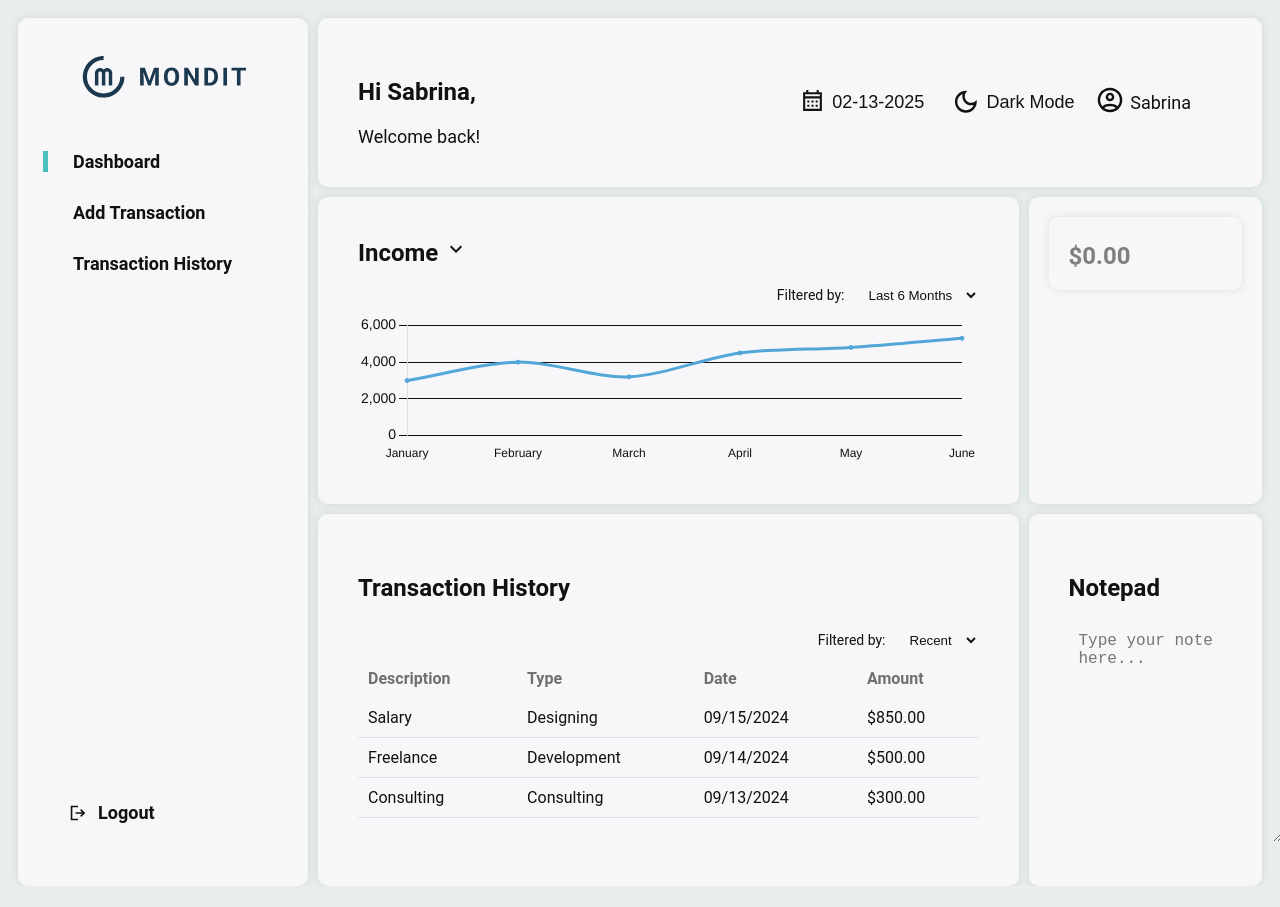
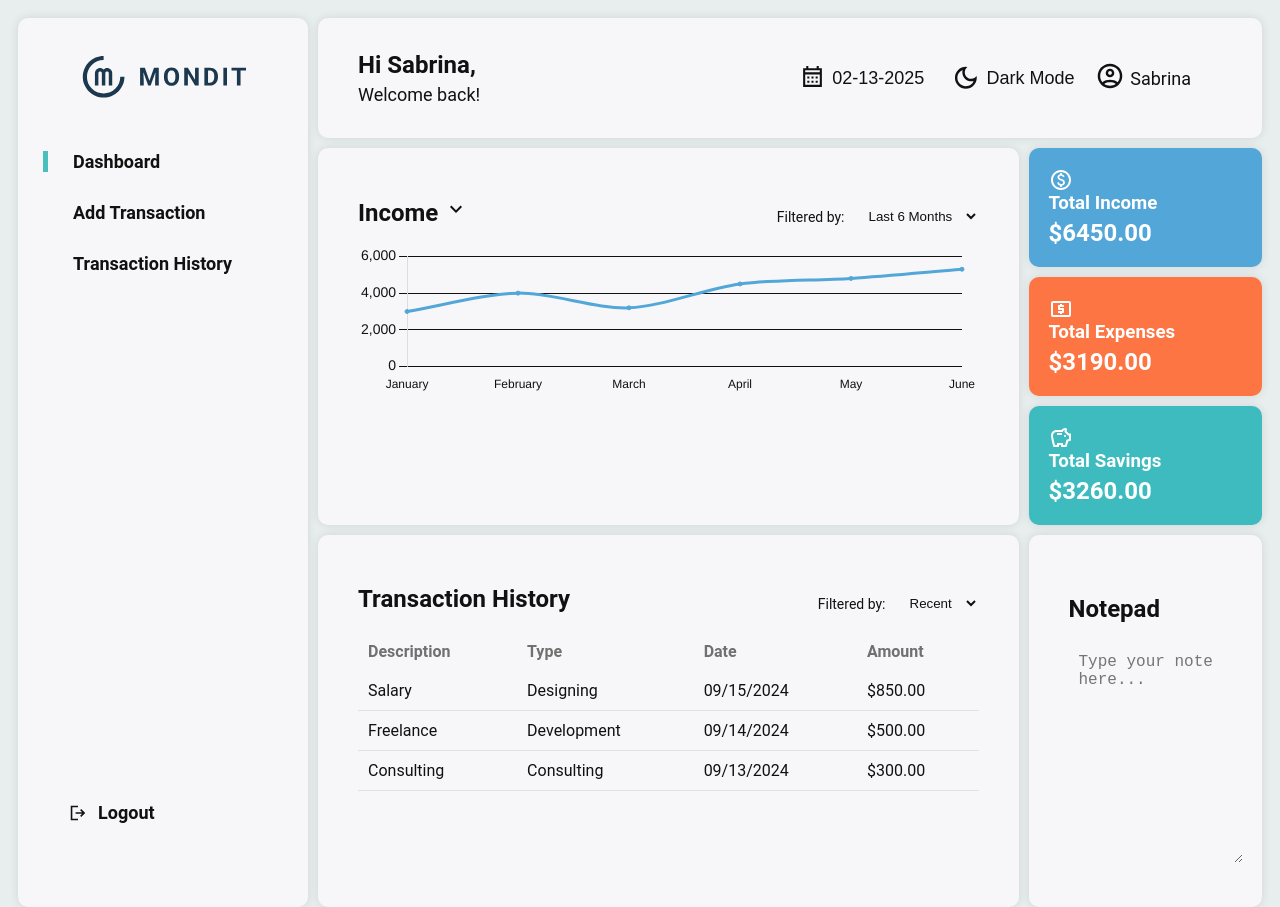
Before and after one commit to capaciadesiree/CB-FINAL-PROJECT, a React (Create React App) app in the folder frontend/: page /dashboard in a window 1280 px wide. Before the commit the page ends 886 px from the top, so only its background shows below. Built offline with nearby package versions, Linux system fonts and the light colour scheme.

Commit message:
frontend: changes in structure, added API connections, deleted one component

```diff
--- a/frontend/src/Components/chart.js
+++ b/frontend/src/Components/chart.js
@@ -3,6 +3,7 @@ import { Chart as ChartJS, LineElement, PointElement, LinearScale, Title, Toolti
 import { Line } from 'react-chartjs-2';
 import styled, { useTheme } from 'styled-components';
 import ArrowDownIcon from '@mui/icons-material/KeyboardArrowDownOutlined';
+// import axios from 'axios';
 
 ChartJS.register(LineElement, PointElement, LinearScale, Title, Tooltip, CategoryScale);
 
@@ -15,6 +16,7 @@ const TitleContainer = styled.div`
   justify-content: space-between;
   align-items: center;
   position: relative;
+  margin-bottom: 10px;
 `;
 
 const TitleDropdown = styled.h2`
@@ -76,7 +78,10 @@ const LineChart = () => {
   const [dataType, setDataType] = useState('Income'); // stores current data type (income, expenses, savings)
   const [isDropdownOpen, setIsDropdownOpen] = useState(false); // manages dropdown state (open/close)
   const [timeRange, setTimeRange] = useState('6 Months'); // stores current time range (by month)
+  const [apiData, setApiData] = useState([{ labels: [], data: [] }]); // state to store API data
+  // const [filteredData, setFilteredData] = useState({ labels: [], data: [] }); // state to store filtered data
   const chartRef = useRef(null);
+  const useSampleData = true; // toggle this to switch between sample to API data
 
   // color map by dataType
   const colorMapping = {
@@ -85,19 +90,76 @@ const LineChart = () => {
     Savings: '#3DBBBF'
   };
 
-  // // applied gradient for the chart
-  // useEffect(() => {
-  //   if (chartRef.current && chartRef.current.chartInstance) {
-  //     const chart = chartRef.current.chartInstance;
-  //     const ctx = chart.ctx;
-  //     const gradient = ctx.createLinearGradient(0, 0, 0, 400);
-  //     gradient.addColorStop(0, `${colorMapping[dataType]}20`);
-  //     gradient.addColorStop(1, colorMapping[dataType]);
+  /*
+  //funtion to fetch chart data from API
+  const fetchChartData = async () => {
+    try {
+      const response = await axios.get('replace_with_api_endpoint');
+      setApiData(response.data);
+    } catch (error) {
+      console.error('Error fetching chart data:', error);
+    }
+  };
 
-  //     chart.data.datasets[0].backgroundColor = gradient;
-  //     chart.update();
-  //   }
-  // }, [theme, dataType, colorMapping]);
+  // useEffect to fetch data when the component mounts
+  useEffect(() => {
+    if (!useSampleData) {
+      fetchChartData();
+    }
+  }, [useSampleData]);
+  */
+
+  // sample data for testing
+  const sampleData = {
+    Income: {
+      labels: ['January', 'February', 'March', 'April', 'May', 'June'],
+      data: [3000, 4000, 3200, 4500, 4800, 5300]
+    },
+    Expenses: {
+      labels: ['January', 'February', 'March', 'April', 'May', 'June'],
+      data: [500, 1000, 400, 1000, 1100, 1400]
+    },
+
+    Savings: {
+      labels: ['January', 'February', 'March', 'April', 'May', 'June'],
+      data: [1500, 3000, 2500, 3500, 4000, 3200]
+    }
+  };
+
+  /*
+  // function to filter data based on time range
+  const filterDataByTimeRange = (data) => {
+    let filteredLabels = [];
+    let filteredData = [];
+
+    switch (timeRange) {
+      case '1 Month':
+        filteredLabels = data.labels.slice(-1);
+        filteredData = data.data.slice(-1);
+        break;
+      case '3 Months':
+        filteredLabels = data.labels.slice(-2);
+        filteredData = data.data.slice(-2);
+        break;
+      case '6 Months':
+      default:
+        filteredLabels = data.labels;
+        filteredData = data.data;
+        break;
+    }
+
+    return { label: filteredLabels, data: filteredData };
+  };
+  */
+
+  // determine which data to use (API or sample)
+  const chartData = useSampleData ? sampleData[dataType] : apiData;
+
+  /*
+  useEffect(() => {
+    setFilteredData(filterDataByTimeRange(chartData));
+  }, [timeRange, chartData]);
+  */
 
   // chart data & style
   const data = {
@@ -105,9 +167,7 @@ const LineChart = () => {
     datasets: [
       {
         label: dataType,
-        data: dataType === 'Income' ? [3000, 4000, 3200, 4500, 4800, 5300] :
-              dataType === 'Expenses' ? [2500, 3000, 2800, 3500, 3700, 3900] :
-              [500, 1000, 400, 1000, 1100, 1400],
+        data: chartData.data,
         fill: true,
         backgroundColor: colorMapping[dataType],
         borderColor: colorMapping[dataType],
@@ -173,6 +233,7 @@ const LineChart = () => {
   const handleDataTypeChange = (value) => {
     setDataType(value);
     setIsDropdownOpen(false); // auto close after selection
+    // setFilteredData(filterDataByTimeRange(sampleData[value])); // update filtered data on data type change
   };
 
   // handles dropdown open/close state of title
@@ -183,6 +244,7 @@ const LineChart = () => {
   // handles the changed in time range (filter by) dropdown
   const handleTimeRangeChange = (event) => {
     setTimeRange(event.target.value);
+    // setFilteredData(filterDataByTimeRange(chartData)); // update filtered data on time range change
     // Modify labels and data based on the selected time range
     // Example: adjust data to show last 3 months or last month
   };
@@ -200,8 +262,6 @@ const LineChart = () => {
             <option onClick={() => handleDataTypeChange('Savings')}>Savings</option>
           </DropdownMenu>
         )}
-      </TitleContainer>
-
         <TimeRangeContainer>
           <TimeRangeLabel htmlFor="timeRangeSelect">Filtered by:</TimeRangeLabel>
 
@@ -215,6 +275,8 @@ const LineChart = () => {
             <option value="1 Month">Last 1 Month</option>
           </TimeRangeSelect>
         </TimeRangeContainer>
+      </TitleContainer>
+
 
       <ChartContainer>
         <Line ref={chartRef} data={data} options={options} />
--- a/frontend/src/Components/header.js
+++ b/frontend/src/Components/header.js
@@ -12,9 +12,9 @@ const HeaderContainer = styled.header`
   display: flex;
   justify-content: space-between;
   align-items: center;
+  max-height: 80px;
   padding: 20px;
   gap: 300px;
-
 `;
 
 const SubContainer = styled.div`
@@ -50,7 +50,9 @@ const Greeting = styled.div`
 `;
 
 const UserName = styled.div`
-  font-weight: normal;
+  font-weight: bold;
+  font-size: 24px;
+  margin-bottom: 5px;
 `;
 
 const Message = styled.div`
@@ -137,7 +139,7 @@ const Header = ({ showGreeting }) => { // added prop in header to show greeting
     <HeaderContainer>
       {showGreeting ? (
         <Greeting>
-          <UserName><h2>Hi Sabrina,</h2></UserName>
+          <UserName>Hi Sabrina,</UserName>
           <Message>Welcome back!</Message>
         </Greeting>
       ) : (
--- a/frontend/src/Components/notepad.js
+++ b/frontend/src/Components/notepad.js
@@ -10,7 +10,7 @@ const NotepadContainer = styled.div`
 `;
 
 const TextArea = styled.textarea`
-  width: 100%;
+  width: 80%;
   height: 200px;
   padding: 10px;
   font-size: 16px;
--- a/frontend/src/Components/summaryBox.js
+++ b/frontend/src/Components/summaryBox.js
@@ -1,13 +1,35 @@
 import React, { useEffect, useState } from 'react';
 import styled from 'styled-components';
 // import axios from 'axios';
+import PaidIcon from '@mui/icons-material/PaidOutlined';
+import AtmIcon from '@mui/icons-material/LocalAtmOutlined';
+import SavingsIcon from '@mui/icons-material/SavingsOutlined';
 
 const BoxContainer = styled.div`
+  padding: 20px;
   border-radius: 10px;
   box-shadow: 0 0 10px rgba(0, 0, 0, 0.1);
-  width: ${({ fullWidth }) => fullWidth ? '100%' : 'auto'};
-  padding: 20px;
-  color: grey;
+  background-color: ${({ boxType }) => {
+    switch (boxType) {
+      case 'income':
+        return '#52A6D8';
+      case 'expenses':
+        return '#FD7543';
+      case 'savings':
+        return '#3DBBBF';
+      default:
+        return '#FFFFFF'; //default color if none of the specified types match
+    }
+  }};
+  color: #FFFFFF;
+  display: flex;
+  align-items: ${({ layout }) => layout === 'horizontal' ? 'center' : 'flex-start'};
+  // flex: ${({ layout }) => layout === 'horizontal' ? '1' : 'initial'};
+  margin-right: ${({ layout, boxType }) => layout === 'horizontal' && boxType !== 'expenses' ? '10px' : '0'};
+  flex-direction: ${({ layout }) => layout === 'horizontal' ? 'row' : 'column'};
+  text-align: ${({ layout }) => layout === 'horizontal' ? 'left' : 'center'};
+  justify-content: ${({ layout }) => layout === 'horizontal' ? 'space-between' : 'center'};
+  flex-grow: 1;
 `;
 
 const Title = styled.h3`
@@ -15,40 +37,65 @@ const Title = styled.h3`
 `;
 
 const Amount = styled.p`
-  margin: 5px 0 0 0;
   font-size: 24px;
   font-weight: bold;
+  margin: ${({ layout }) => layout === 'horizontal' ? '0' : '5px 0 0 0'};
 `;
 
-const SummaryBox = ({ theme, title, dataKey, fullWidth }) => {
-  // must delete, only for testing
+const SummaryContainer = styled.div`
+  gap: 10px;
+  width: 100%;
+  display: flex;
+  flex-grow: 1;
+  flex-direction: ${({ layout }) => layout === 'horizontal' ? 'row' : 'column'};
+`;
+
+const SummaryBox = ({ layout = 'vertical', visibleBoxes = ['income', 'expenses', 'savings'] }) => {
+  // sample data for testing
   const sampleData = {
     income: 6450.00,
     expenses: 3190.00,
     savings: 3260.00
   };
 
-  // initialize state with sample data
-  const [amount] = useState(sampleData[dataKey]);
-  /*
-  // uncomment once db is connected
-  const [amount, setAmount] = useState(0);
+  const [amount, setAmount] = useState(sampleData); // change value to '0'
+
+  /* uncomment once db is connected
   useEffect(() => {
     // Fetch totals from the API
     axios.get('/api/summary') // Replace with API endpoint
       .then(response => {
-        setAmount(response.data[dataKey]);
+        setAmount(response.data);
       })
       .catch(error => {
         console.error('Error fetching summary data:', error);
       });
-  }, [dataKey]);
+  }, []);
 */
   return (
-    <BoxContainer theme={theme} fullWidth={fullWidth}>
-      <Title>{title}</Title>
-      <Amount>${amount ? amount.toFixed(2) : '0.00'}</Amount>
-    </BoxContainer>
+    <SummaryContainer layout={layout}>
+      {visibleBoxes.includes('income') && (
+        <BoxContainer layout={layout} boxType='income'>
+          <PaidIcon />
+          <Title>Total Income</Title>
+          <Amount layout={layout}>${amount.income ? amount.income.toFixed(2) : '0.00'}</Amount>
+        </BoxContainer>
+      )}
+      {visibleBoxes.includes('expenses') && (
+        <BoxContainer layout={layout} boxType='expenses'>
+          <AtmIcon />
+          <Title>Total Expenses</Title>
+          <Amount layout={layout}>${amount.expenses ? amount.expenses.toFixed(2) : '0.00'}</Amount>
+        </BoxContainer>
+      )}
+      {visibleBoxes.includes('savings') && (
+        <BoxContainer layout={layout} boxType='savings'>
+          <SavingsIcon />
+          <Title>Total Savings</Title>
+          <Amount layout={layout}>${amount.savings ? amount.savings.toFixed(2) : '0.00'}</Amount>
+        </BoxContainer>
+      )}
+    </SummaryContainer>
   );
 };
 
--- a/frontend/src/Components/txnHistory.js
+++ b/frontend/src/Components/txnHistory.js
@@ -1,5 +1,6 @@
 import React, { useState } from 'react';
 import styled from 'styled-components';
+// import axios from 'axios';
 
 const TxnHistoryContainer = styled.div`
   padding: 20px;
@@ -8,10 +9,11 @@ const TxnHistoryContainer = styled.div`
 `;
 
 const FilterOptions = styled.div`
-  margin-top: 10px;
   display: flex;
-  justify-content: flex-end;
+  justify-content: space-between;
   align-items: center;
+  position: relative;
+  margin-bottom: 10px;
 `;
 
 const FilterLabel = styled.label`
@@ -47,17 +49,51 @@ const TableCell = styled.td`
   border-bottom: 1px solid ${({ theme }) => theme.borderColor};
 `;
 
+const ComponenHeader = styled.div`
+  font-weight: bold;
+  font-size: 24px;
+`;
+
+const TimeRangeContainer = styled.div`
+  margin-top: 10px;
+  display: flex;
+  justify-content: flex-end;
+  align-items: center;
+`;
+
 const TxnHistory = ({ theme }) => {
-  const [filter, timeFilter, setTimeFilter] = useState('Recent'); // stores current time range (by recent or oldest)
+  const [timeFilter, setTimeFilter] = useState('Recent'); // stores current time range (by recent or oldest)
+  const [apiTransactions, setApiTransactions] = useState([]); //state to store API transactions
 
-  const transactions = [
+  // sample data for testing
+  const sampleTransactions = [
     { description: 'Salary', type: 'Designing', date: '09/15/2024', amount: '$850.00' },
     { description: 'Freelance', type: 'Development', date: '09/14/2024', amount: '$500.00' },
     { description: 'Consulting', type: 'Consulting', date: '09/13/2024', amount: '$300.00' },
   ];
+/*
+  // function to fetch transaction history from API
+  const fetchTransactions = async () => {
+    try {
+      const response = await axios.get('replace_with_api_endpoint'); // replace with your API endpoint
+      setApiTransactions(response.data); // assuming the API response returns an array of transactions
+    } catch (error) {
+      console.error('Error fetching transactions:', error);
+    }
+  };
 
-  const filteredTransactions = [...transactions].sort((a, b) =>
-    filter === 'Recent'
+  // useEffect to fetch transactions when the component mounts
+  useEffect(() => {
+    fetchTransactions();
+  }, []);
+*/
+
+  // combined transactions (API transactions + sample transactions)
+  const allTransactions = [...apiTransactions, ...sampleTransactions];
+
+  // filters transactions based on timeFilter (recent or oldest)
+  const filteredTransactions = [...sampleTransactions].sort((a, b) =>
+    timeFilter === 'Recent'
       ? new Date(b.date) - new Date(a.date)
       : new Date(a.date) - new Date(b.date)
   );
@@ -65,25 +101,28 @@ const TxnHistory = ({ theme }) => {
   // handles the changed in time range (filter by) dropdown
   const handleFilterChange = (event) => {
     setTimeFilter(event.target.value);
-    // Modify labels and data based on the selected time range
-    // Example: adjust data to show last 3 months or last month
+
   };
 
   return (
     <TxnHistoryContainer theme={theme}>
-      <h2>Transaction History</h2>
       <FilterOptions>
+        <ComponenHeader>Transaction History</ComponenHeader>
+
+        <TimeRangeContainer>
           <FilterLabel htmlFor="timeFilter">Filtered by:</FilterLabel>
 
           <FilterSelect
-          id="FilterSelect"
+            id="timeFilter"
             value={timeFilter}
             onChange={handleFilterChange} // call handleTimeFileChange on dropdown change
           >
             <option value="Recent">Recent</option>
             <option value="Oldest">Oldest</option>
           </FilterSelect>
+        </TimeRangeContainer>
       </FilterOptions>
+
       <Table>
         <thead>
           <tr>
--- a/frontend/src/pages/addTransaction.js
+++ b/frontend/src/pages/addTransaction.js
@@ -4,12 +4,12 @@ import Sidebar from '../Components/sidebar';
 import Header from '../Components/header';
 import TxnForm from '../Components/txnForm';
 import TxnList from '../Components/txnList';
-import SummaryComponent from '../Components/summaryBox';
+import SummaryBox from '../Components/summaryBox';
 
 const AddTxnContainer = styled.div`
   display: grid;
-  grid-template-columns: 1fr 3fr;
-  grid-template-rows: auto 1fr 1fr;
+  grid-template-columns: 1fr 3fr 1fr;
+  grid-template-rows: auto 1fr auto;
   height: 100vh;
   gap: 10px;
   padding: 10px;
@@ -30,6 +30,7 @@ const HeaderWrapper = styled.div`
   grid-column: 2/6;
   grid-row: 1/2;
   padding: 20px;
+  height: 40px;
   display: flex;
   justify-content: space-between;
   align-items: center;
@@ -42,6 +43,7 @@ const TxnFormWrapper = styled.div`
   grid-column: 2/6;
   grid-row: 2/3;
   display: flex;
+  height: 60px;
   gap: 10px;
   justify-content: space-between;
   align-items: flex-start;
@@ -51,7 +53,7 @@ const TxnListWrapper = styled.div`
   grid-column: 2/6;
   grid-row: 3/4;
   display: flex;
-  height: 130px;
+  // height: 60px;
   gap: 10px;
   justify-content: space-between;
   align-items: center;
@@ -59,12 +61,11 @@ const TxnListWrapper = styled.div`
 
 const SummaryWrapper = styled.div`
   grid-column: 2/6;
-  grid-row: 3/5;
-  padding: 20px;
-  border-radius: 10px;
-  box-shadow: 0 0 10px rgba(0, 0, 0, 0.1);
-  background-color: ${({ theme }) => theme.componentBackground};
+  grid-row: 4/4;
+  display: flex;
+  justify-content: space-between;
 `;
+
 
 const AddTransaction = () => {
   return (
@@ -88,7 +89,7 @@ const AddTransaction = () => {
       </TxnListWrapper>
 
       <SummaryWrapper>
-        <SummaryComponent layout='horizontal' visibleBoxes={['income', 'expenses', 'savings']} />
+        <SummaryBox layout='horizontal' visibleBoxes={['income', 'expenses']} />
       </SummaryWrapper>
 
     </AddTxnContainer>
--- a/frontend/src/pages/dashboard.js
+++ b/frontend/src/pages/dashboard.js
@@ -4,7 +4,7 @@ import Sidebar from '../Components/sidebar';
 import Header from '../Components/header';
 import TxnHistory from '../Components/txnHistory';
 import Chart from '../Components/chart';
-import SummaryComponent from '../Components/summaryBox';
+import SummaryBox from '../Components/summaryBox';
 import Notepad from '../Components/notepad';
 
 const DashboardContainer = styled.div`
@@ -31,6 +31,7 @@ const HeaderWrapper = styled.div`
   grid-column: 2/4;
   grid-row: 1/2;
   padding: 20px;
+  height: 80px;
   display: flex;
   justify-content: space-between;
   align-items: center;
@@ -51,10 +52,8 @@ const ChartWrapper = styled.div`
 const SummaryWrapper = styled.div`
   grid-column: 3/3;
   grid-row: 2/3;
-  padding: 20px;
-  border-radius: 10px;
-  box-shadow: 0 0 10px rgba(0, 0, 0, 0.1);
-  background-color: ${({ theme }) => theme.componentBackground};
+  display: flex;
+  flex-direction: column;
 `;
 
 const TxnWrapper = styled.div`
@@ -91,7 +90,7 @@ const Dashboard = () => {
       </ChartWrapper>
 
       <SummaryWrapper>
-        <SummaryComponent layout='vertical' visibleBoxes={['income', 'expenses', 'savings']} />
+        <SummaryBox layout='vertical' visibleBoxes={['income', 'expenses', 'savings']} />
       </SummaryWrapper>
 
       <TxnWrapper>
--- a/frontend/src/pages/transactionHistory.js
+++ b/frontend/src/pages/transactionHistory.js
@@ -30,6 +30,7 @@ const HeaderWrapper = styled.div`
   grid-column: 2/4;
   grid-row: 1/2;
   padding: 20px;
+  height: 40px;
   display: flex;
   justify-content: space-between;
   align-items: center;
```
Also changed, not shown: frontend/src/Components/summaryComponent.js (deleted, +0 -27 lines), frontend/src/Components/txnList.js (+13 -6 lines). Lines whose indentation alone changed are shown as unchanged.
